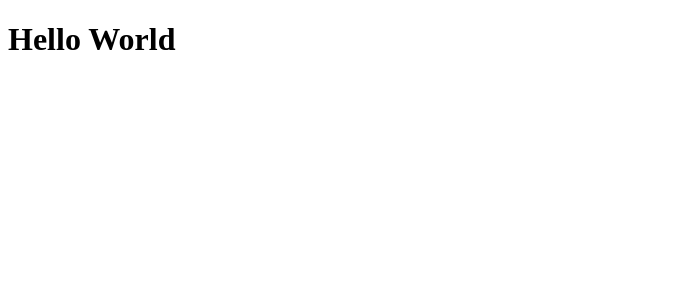
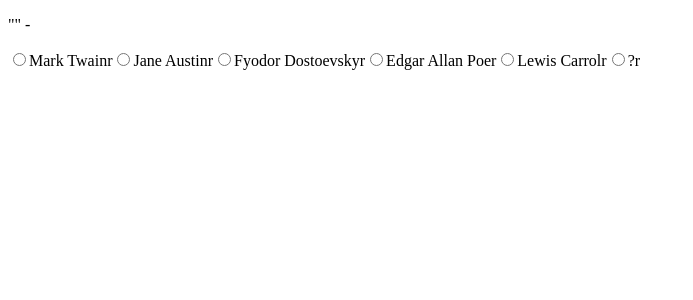
Before and after one commit to textables/MarkovTwain-React, a React app: page / in a window 1280 px wide. Shown: the top 300 px of the page, without its empty margins (0-693 px from the left). Built offline with nearby package versions, Linux system fonts and the light colour scheme.

Commit message:
setup quote container in app js and have authors names rendering in radio buttons

```diff
--- a/src/components/App.js
+++ b/src/components/App.js
@@ -1,5 +1,8 @@
 import React from 'react';
+import { QuoteContainer } from '../containers/QuoteContainer';
 
 export default function App() {
-  return <h1>Hello World</h1>;
+  return (
+    <QuoteContainer />
+  );
 }
--- a/src/components/RadioButtons.js
+++ b/src/components/RadioButtons.js
@@ -1,7 +1,8 @@
 import React from 'react';
 import PropTypes from 'prop-types';
+import { RadioButton } from './RadioButton';
 
-export const RadioButton = ({ radiobuttons, onChange }) => {
+export const RadioButtons = ({ radiobuttons, onChange }) => {
 
   const radioButtonElements = radiobuttons.map(({ value, label }) => (
     <RadioButton key={value} name="sources" value={value} label={label} onChange={onChange} />
@@ -12,7 +13,7 @@
   );
 };
 
-RadioButton.propTypes = {
+RadioButtons.propTypes = {
   radiobuttons: PropTypes.array.isRequired,
   onChange: PropTypes.func.isRequired
 };
--- /dev/null
+++ b/src/containers/QuoteContainer.js
@@ -0,0 +1,22 @@
+import React from 'react';
+import { Quote } from '../components/Quote';
+import { RadioButtons } from '../components/RadioButtons';
+
+export const QuoteContainer = () => {
+
+  const radioButtons = [
+    { label: 'Mark Twain', value: '5e1e4ec52d2b701b5aaf022a' },
+    { label: 'Jane Austin', value: '5e1e4ec52d2b701b5aaf0226' },
+    { label: 'Fyodor Dostoevsky', value: '5e1e4ec52d2b701b5aaf0227' },
+    { label: 'Edgar Allan Poe', value: '5e1e4ec52d2b701b5aaf0228' },
+    { label: 'Lewis Carrol', value: '5e1e4ec52d2b701b5aaf0229' },
+    { label: '?', value: ' ' }
+  ];
+
+  return (
+    <>
+      <Quote />
+      <RadioButtons radiobuttons={radioButtons}/>
+    </>
+  );
+};
```
